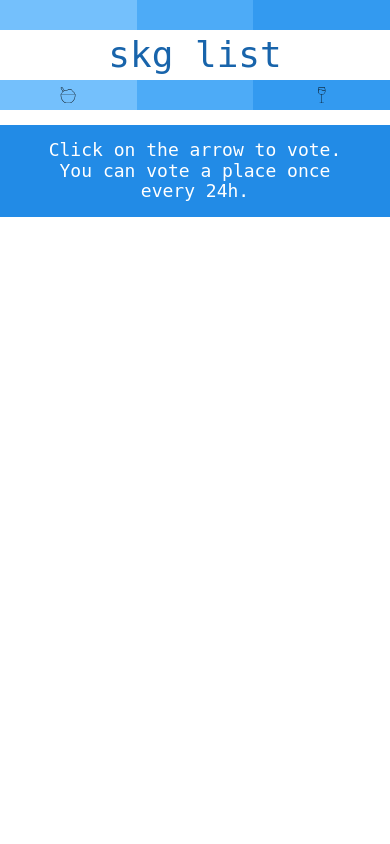
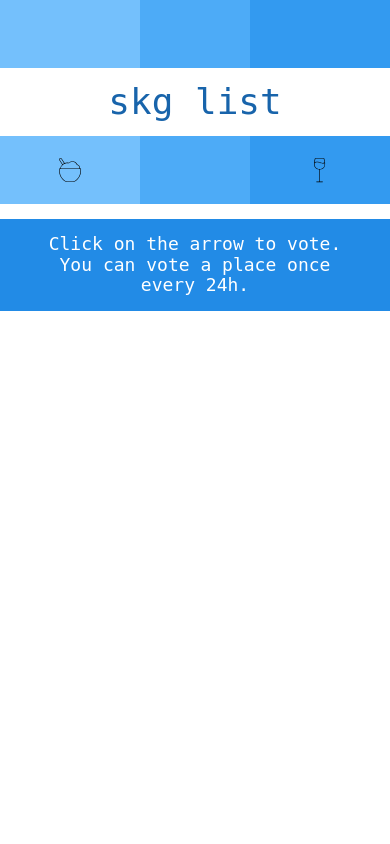
Before and after one commit to sirodoht/skglist.com, a Django app: page /food/ in a window 390 px wide. Run offline with Django 3.2, Linux system fonts and the light colour scheme; data that the repository does not hold is empty.

Commit message:
widen food and drink link

```diff
--- a/main/static/styles/main.css
+++ b/main/static/styles/main.css
@@ -200,11 +200,6 @@ a {
         grid-template-columns: 1fr 1fr 1fr 130px 130px 130px 1fr 1fr 1fr;
     }
 }
-@media(max-width: 900px) {
-    .grid {
-        grid-template-rows: 30px 50px 30px auto;
-    }
-}
 @media(max-width: 600px) {
     .grid {
         grid-template-columns: 0 1fr 1fr 130px 130px 130px 1fr 1fr 0;
@@ -247,11 +242,6 @@ a {
     width: 30px;
     transform: translateY(3px);
 }
-@media (max-width: 900px) {
-    .eat-icon {
-        width: 20px;
-    }
-}
 
 .five-up {
     grid-area: 1 / 5 / 2 / 6;
@@ -293,11 +283,6 @@ a {
 .drink-icon {
     width: 30px;
     transform: translateY(3px);
-}
-@media (max-width: 900px) {
-    .drink-icon {
-        width: 20px;
-    }
 }
 
 .one {
```
